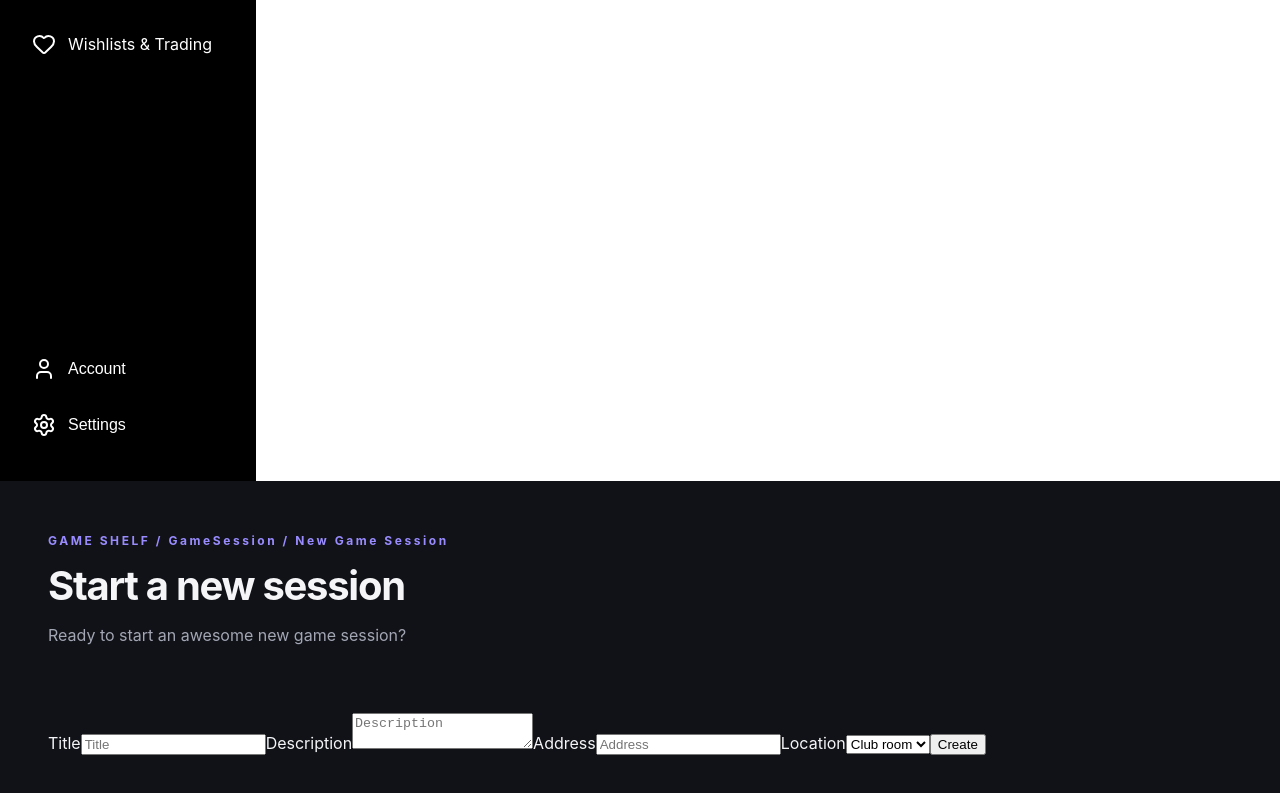
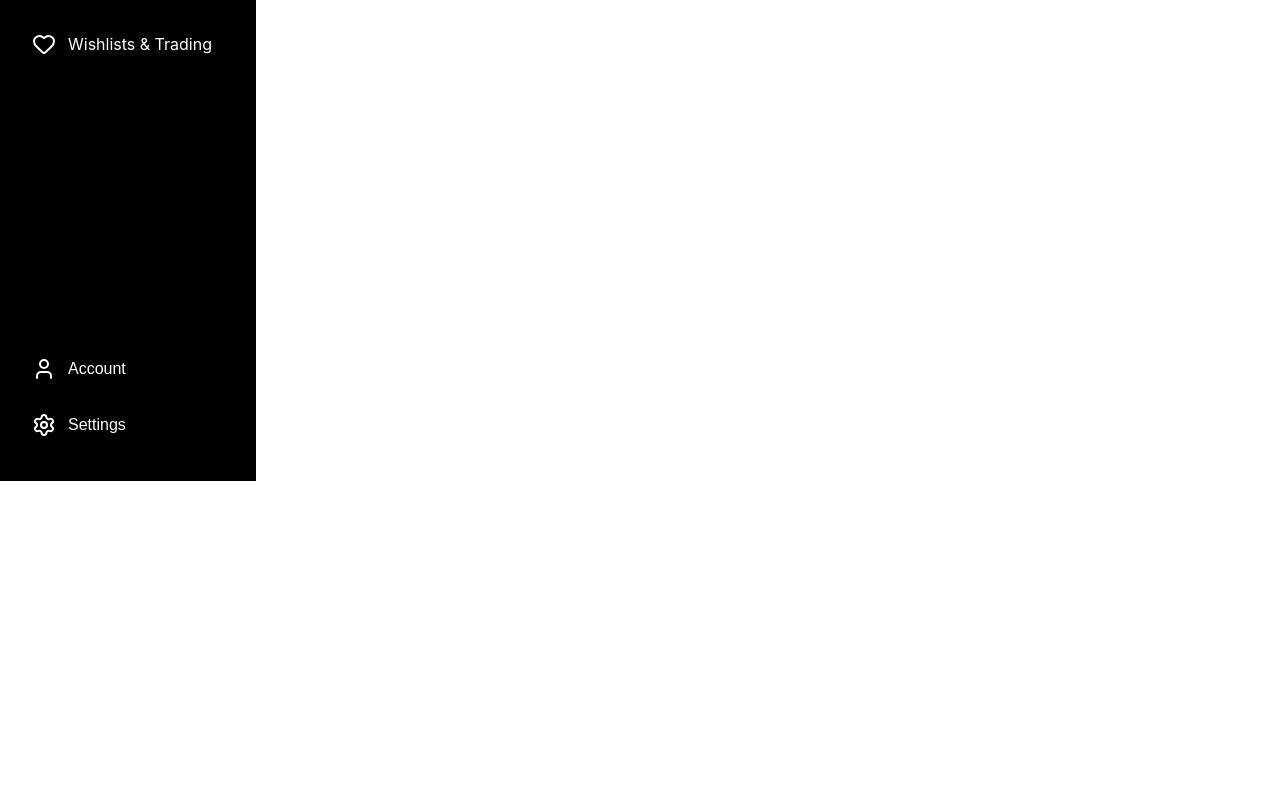
Before and after one commit to Kschoenaker/Game-Shelf-Groep6, a React (Vite) app in the folder my-project/: page /game-sessions/create in a window 1280 px wide. Shown: the part 319-1112 px from the top of the page. After the commit the page ends 800 px from the top, so only its background shows below. Built offline with nearby package versions, Linux system fonts and the light colour scheme.

Commit message:
bugs game session

```diff
--- a/my-project/src/components/GameSession/SessionForm.tsx
+++ b/my-project/src/components/GameSession/SessionForm.tsx
@@ -1,81 +1,12 @@
+export function SessionForm()
+{
+    return(
+        <div>
+            <p className="session">Title</p>
 
-import { useForm } from "react-hook-form";
-import type {
-  GameSession,
-  SessionPlace,
-} from "../../types/GameSessionTypes/indexGameSession";
+            <p> Description</p>
 
-type SessionFormValues = {
-  title: string;
-  description: string;
-  address: string;
-  place: SessionPlace;
+
+        </div>
+    );
 };
-
-type SessionFormProps = {
-  onCreate: (data: SessionFormValues) => void;
-};
-
-export default function SessionForm({ onCreate }: SessionFormProps) {
-  const {
-    register,
-    handleSubmit,
-    formState: { errors },
-  } = useForm<SessionFormValues>({
-    defaultValues: {
-      title: "",
-      description: "",
-      address: "",
-      place: "club_room",
-    },
-  });
-
-  function submitForm(data: SessionFormValues) {
-    onCreate(data);
-  }
-
-  return (
-    <form
-      className="formSection"
-      onSubmit={handleSubmit(submitForm)}
-    >
-      <label htmlFor="title">Title</label>
-      <input
-        id="title"
-        {...register("title", {
-          required: "Title is required",
-        })}
-        placeholder="Title"
-      />
-      {errors.title && <p>{errors.title.message}</p>}
-
-      <label htmlFor="description">Description</label>
-      <textarea
-        id="description"
-        {...register("description", {
-          required: "Description is required",
-        })}
-        placeholder="Description"
-      />
-      {errors.description && <p>{errors.description.message}</p>}
-
-      <label htmlFor="address">Address</label>
-      <input
-        id="address"
-        {...register("address", {
-          required: "Address is required",
-        })}
-        placeholder="Address"
-      />
-      {errors.address && <p>{errors.address.message}</p>}
-
-      <label htmlFor="place">Location</label>
-      <select id="place" {...register("place")}>
-        <option value="club_room">Club room</option>
-        <option value="home">Home</option>
-      </select>
-
-      <button type="submit">Create</button>
-    </form>
-  );
-}
--- a/my-project/src/pages/GameSessionPages/CreateGameSessions.tsx
+++ b/my-project/src/pages/GameSessionPages/CreateGameSessions.tsx
@@ -1,34 +1,8 @@
 
-import SessionForm from "../../components/GameSession/SessionForm";
+import {SessionForm} from "../../components/GameSession/SessionForm";
 
 export default function CreateGameSession() {
   return (
-    <main className="session-page">
-      <header className="session-header">
-        <div>
-          <span className="session-eyebrow">
-            GAME SHELF / GameSession / New Game Session
-          </span>
-
-          <h1>Start a new session</h1>
-
-          <p className="session-subtitle">
-            Ready to start an awesome new game session?
-          </p>
-        </div>
-      </header>
-
-      <section>
-        <SessionForm
-          onCreate={(data) => {
-            console.log("New game session:", data);
-          }}
-        />
-      </section>
-
-      <footer>
-        {/* Eventuele footerinhoud */}
-      </footer>
-    </main>
+    <></>
   );
 }
--- a/my-project/src/pages/GameSessionPages/GameSessionStart.tsx
+++ b/my-project/src/pages/GameSessionPages/GameSessionStart.tsx
@@ -1,4 +1,4 @@
-import { Link } from "react-router-dom";
+import { Link } from "react-router";
 import "./GameSessionStart.css";
 
 // alle inhoudelijke lijsten
--- a/my-project/src/pages/GameSessionPages/ManageMySession.tsx
+++ b/my-project/src/pages/GameSessionPages/ManageMySession.tsx
@@ -1,4 +1,4 @@
-import { Link } from "react-router-dom";
+import { Link } from "react-router";
 
 // alle inhoudelijke lijsten
 ;
--- a/my-project/src/pages/GameSessionPages/MySessionSignUps.tsx
+++ b/my-project/src/pages/GameSessionPages/MySessionSignUps.tsx
@@ -1,4 +1,4 @@
-import { Link } from "react-router-dom";
+import { Link } from "react-router";
 
 // alle inhoudelijke lijsten
 ;
--- a/my-project/src/pages/GameSessionPages/NewGameSessionSignUp.tsx
+++ b/my-project/src/pages/GameSessionPages/NewGameSessionSignUp.tsx
@@ -1,4 +1,4 @@
-import { Link } from "react-router-dom";
+import { Link } from "react-router";
 
 // alle inhoudelijke lijsten
 ;
```
